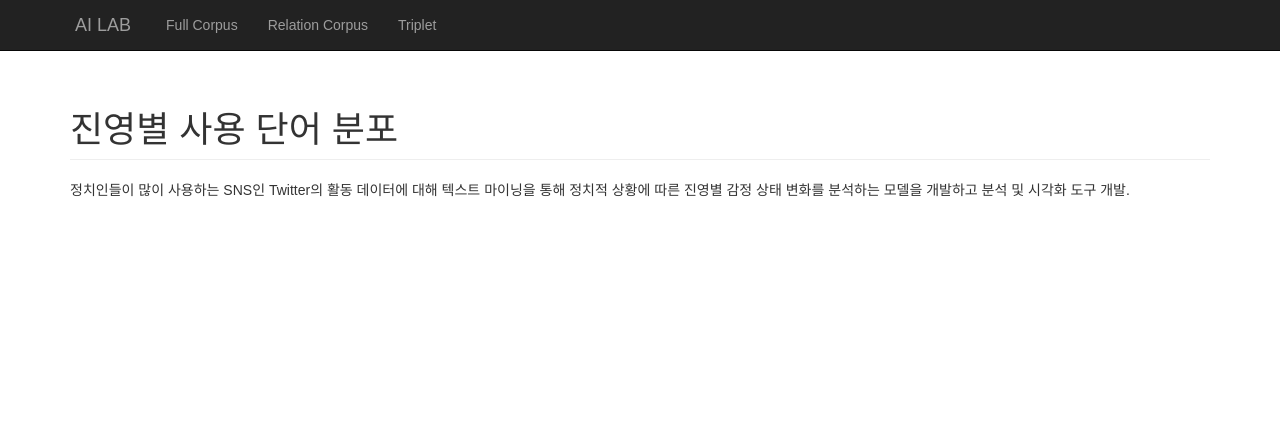
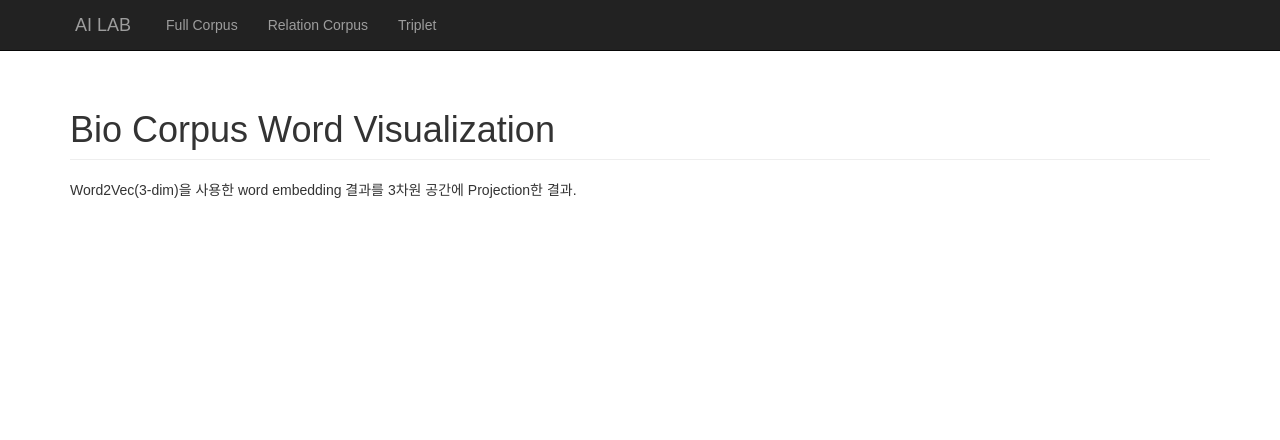
Before and after one commit to roomylee/bio-words-clustering, a Flask app: template word2vec_clustering/server/app/templates/3d_plot.html in a window 1280 px wide. Shown: the top 440 px of the page. Run offline with Flask 2, Linux system fonts and the light colour scheme; the template is opened without the code that fills it, so the values that code supplies are empty; some libraries are stand-ins or nearby versions; some web fonts are replaced.

Commit message:
Fix typo in web page

```diff
--- a/word2vec_clustering/server/app/templates/3d_plot.html
+++ b/word2vec_clustering/server/app/templates/3d_plot.html
@@ -9,7 +9,7 @@
     <meta name="description" content="">
     <meta name="author" content="">
 
-    <title>SNS Mining Project</title>
+    <title>Relation Extraction in Bio Corpus</title>
 
     <!-- Bootstrap Core CSS -->
     <link rel="stylesheet" href="../static/css/bootstrap.min.css">
@@ -90,8 +90,9 @@
 
         <div class="row">
             <div class="col-lg-12">
-                <h1 class="page-header">진영별 사용 단어 분포</h1>
-                <p>정치인들이 많이 사용하는 SNS인 Twitter의 활동 데이터에 대해 텍스트 마이닝을 통해 정치적 상황에 따른 진영별 감정 상태 변화를 분석하는 모델을 개발하고 분석 및 시각화 도구 개발.</p>
+                <h1 class="page-header">Bio Corpus Word Visualization</h1>
+                <p>Word2Vec(3-dim)을 사용한 word embedding 결과를 3차원 공간에 Projection한 결과.</p>
+                <br>
                 <div id="container" style="height: 700px"></div>
             </div>
         </div>
@@ -136,10 +137,10 @@
                     }
                 },
                 title: {
-                    text: 'Vocabulary Distribution'
+                    text: 'Word Distribution'
                 },
                 subtitle: {
-                    text: 'Top 100 Frequent words Analysis by Word2Vec'
+                    text: 'Relation Words embedded by Word2Vec'
                 },
                 yAxis: {
                     title: {
```
Also changed, not shown: word2vec_clustering/clustering.py (added), 1 other file.
